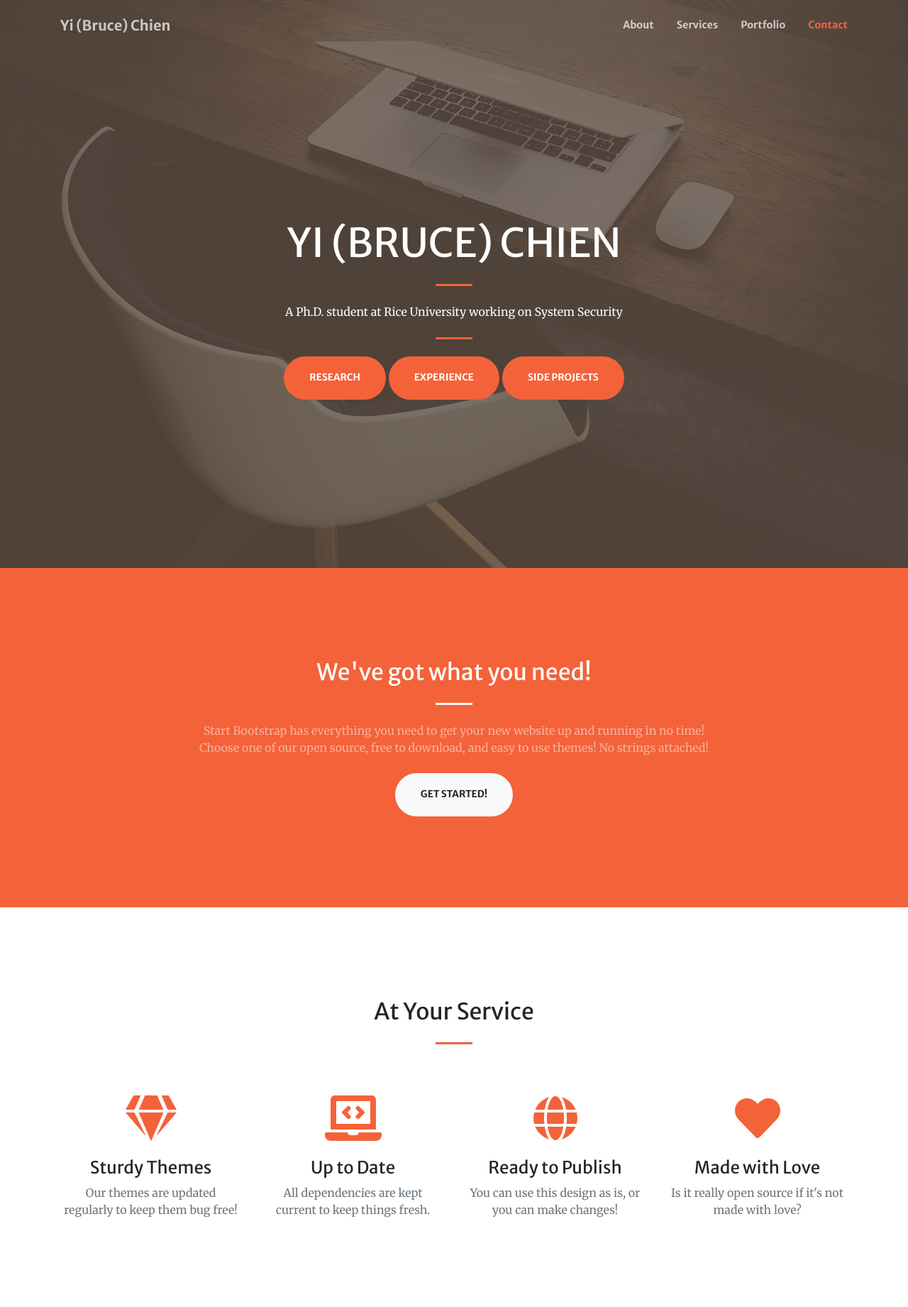
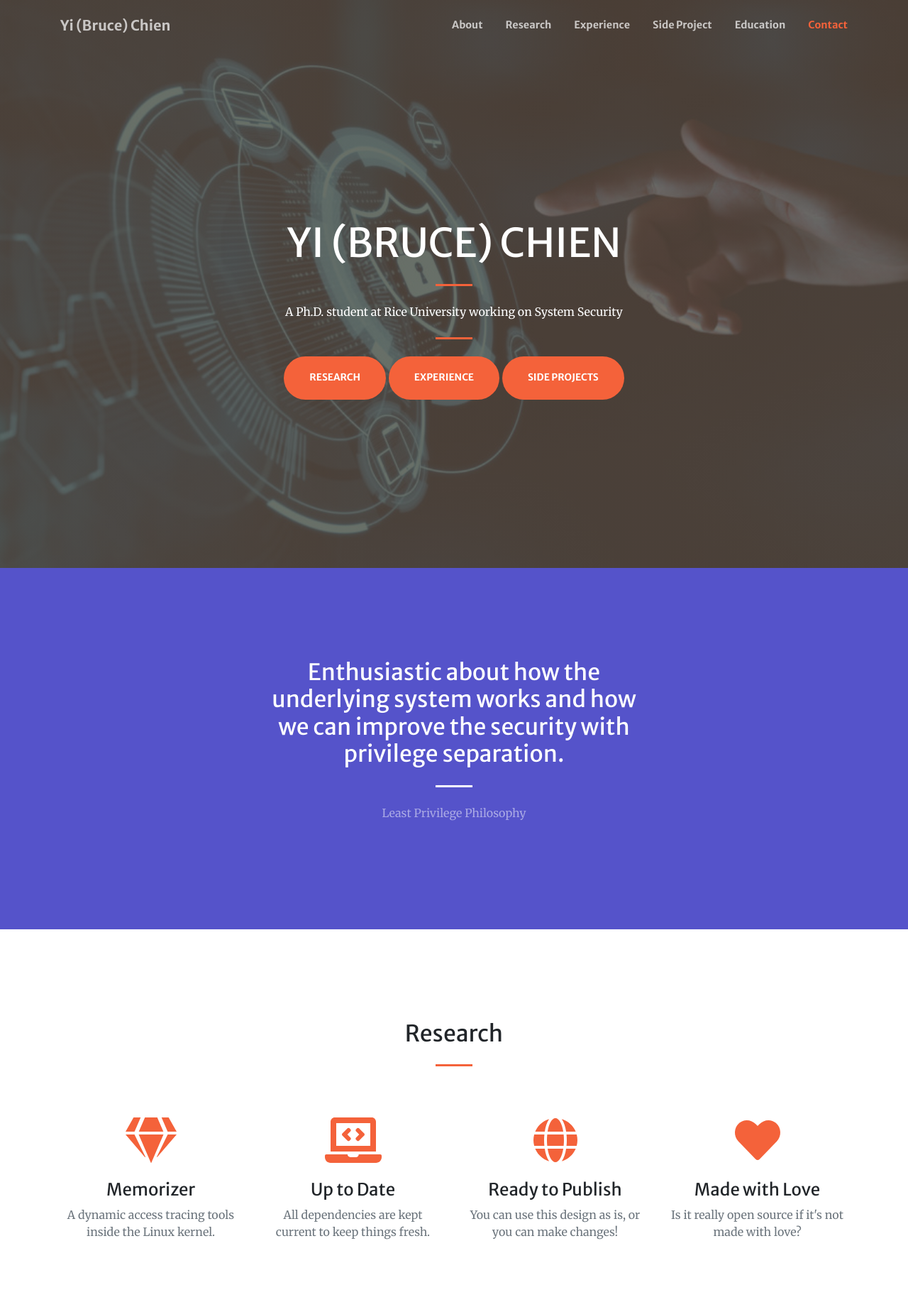
Before and after one commit to BruceYChien/portfolio, a website: page dist/index.html in a window 1280 px wide. Shown: the top 1841 px of the page at 71% size. Drawn offline with nearby package versions, Linux system fonts and the light colour scheme.

Commit message:
Add changes to the template.

```diff
--- a/dist/index.html
+++ b/dist/index.html
@@ -28,8 +28,11 @@
                 <div class="collapse navbar-collapse" id="navbarResponsive">
                     <ul class="navbar-nav ml-auto my-2 my-lg-0">
                         <li class="nav-item"><a class="nav-link js-scroll-trigger" href="#about">About</a></li>
-                        <li class="nav-item"><a class="nav-link js-scroll-trigger" href="#services">Services</a></li>
-                        <li class="nav-item"><a class="nav-link js-scroll-trigger" href="#portfolio">Portfolio</a></li>
+                        <!-- <li class="nav-item"><a class="nav-link js-scroll-trigger" href="#services">Research</a></li> -->
+                        <li class="nav-item"><a class="nav-link js-scroll-trigger" href="#research">Research</a></li>
+                        <li class="nav-item"><a class="nav-link js-scroll-trigger" href="#experience">Experience</a></li>
+                        <li class="nav-item"><a class="nav-link js-scroll-trigger" href="#sideproject">Side Project</a></li>
+                        <li class="nav-item"><a class="nav-link js-scroll-trigger" href="#education">Education</a></li>
                         <li class="nav-item"><a class="nav-link js-scroll-trigger" href="#contact">Contact</a></li>
                     </ul>
                 </div>
@@ -56,26 +59,26 @@
         <section class="page-section bg-primary" id="about">
             <div class="container">
                 <div class="row justify-content-center">
-                    <div class="col-lg-8 text-center">
-                        <h2 class="text-white mt-0">We've got what you need!</h2>
+                    <div class="col-lg-6 text-center">
+                        <h2 class="text-white mt-0">Enthusiastic about how the underlying system works and how we can improve the security with privilege separation.</h2>
                         <hr class="divider light my-4" />
-                        <p class="text-white-50 mb-4">Start Bootstrap has everything you need to get your new website up and running in no time! Choose one of our open source, free to download, and easy to use themes! No strings attached!</p>
-                        <a class="btn btn-light btn-xl js-scroll-trigger" href="#services">Get Started!</a>
+                        <p class="text-white-50 mb-4">Least Privilege Philosophy</p>
+                        <!-- <a class="btn btn-light btn-xl js-scroll-trigger" href="#services">Get Started!</a> -->
                     </div>
                 </div>
             </div>
         </section>
         <!-- Services-->
-        <section class="page-section" id="services">
+        <section class="page-section" id="research">
             <div class="container">
-                <h2 class="text-center mt-0">At Your Service</h2>
+                <h2 class="text-center mt-0">Research</h2>
                 <hr class="divider my-4" />
                 <div class="row">
                     <div class="col-lg-3 col-md-6 text-center">
                         <div class="mt-5">
                             <i class="fas fa-4x fa-gem text-primary mb-4"></i>
-                            <h3 class="h4 mb-2">Sturdy Themes</h3>
-                            <p class="text-muted mb-0">Our themes are updated regularly to keep them bug free!</p>
+                            <h3 class="h4 mb-2">Memorizer</h3>
+                            <p class="text-muted mb-0">A dynamic access tracing tools inside the Linux kernel.</p>
                         </div>
                     </div>
                     <div class="col-lg-3 col-md-6 text-center">
@@ -183,12 +186,12 @@
                 <div class="row">
                     <div class="col-lg-4 ml-auto text-center mb-5 mb-lg-0">
                         <i class="fas fa-phone fa-3x mb-3 text-muted"></i>
-                        <div>+1 (555) 123-4567</div>
+                        <div>+1 (713) 569-8250</div>
                     </div>
                     <div class="col-lg-4 mr-auto text-center">
                         <i class="fas fa-envelope fa-3x mb-3 text-muted"></i>
                         <!-- Make sure to change the email address in BOTH the anchor text and the link target below!-->
-                        <a class="d-block" href="mailto:contact@yourwebsite.com">contact@yourwebsite.com</a>
+                        <a class="d-block" href="mailto:contact@yourwebsite.com">yc120@rice.edu</a>
                     </div>
                 </div>
             </div>
```
Also changed, not shown: dist/assets/img/header.jpeg (added), dist/css/styles.css, 1 other file.
